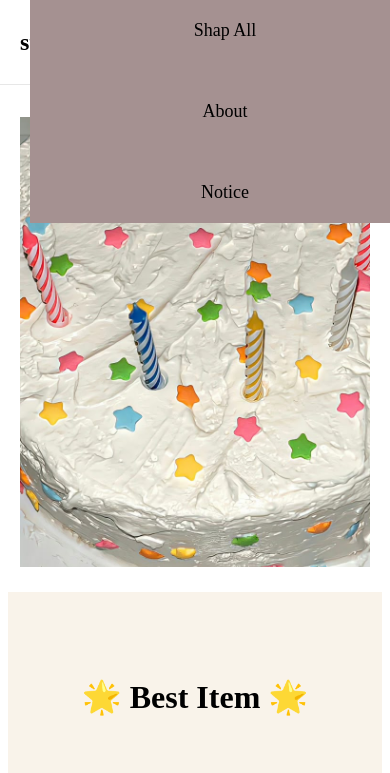
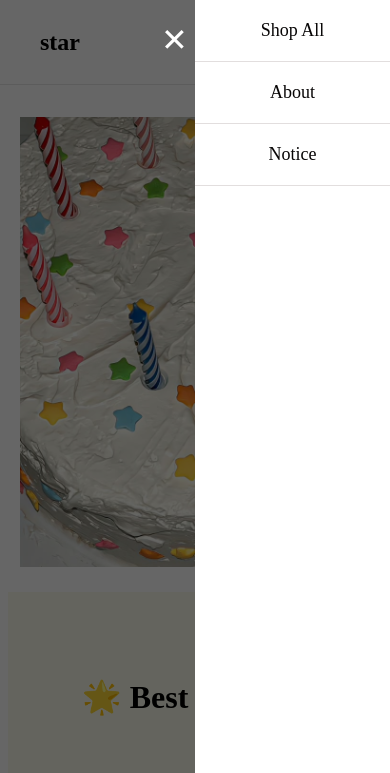
Before and after one commit to kjh27ss/star, a plain HTML site: page index.html in a window 390 px wide. Both pictures are taken after a click on the element 355 px from the left and 42 px from the top of the page. Shown: the top 773 px of the page. Drawn offline with nearby package versions, Linux system fonts and the light colour scheme.

Commit message:
menu, best-item 수정

```diff
--- a/css/index.css
+++ b/css/index.css
@@ -1,16 +1,3 @@
-.grid-container{
-    display: grid;
-    grid-template-columns: repeat(3, 1fr); /* 기본적으로 3열 */
-    gap: 20px;
-    padding: 20px;
-}
-
-.grid-item{
-    background: lightgray;
-    padding: 20px;
-    text-align: center;
-}
-
 header{
     position: fixed; /* 스크롤시에도 고정 */
     top: 0;
@@ -27,33 +14,35 @@ header{
 .logo{
     font-size: 24px;
     font-weight: bold;
-    margin-left: 20px;
+    margin-left: 40px;
+}
+.nav-links ul{
+    list-style: none;
+    margin: 0;
+    padding: 0;
+    display: flex;
+    justify-content: center;
 }
 
-.nav-links{
-    display: flex;
-    gap: 60px;
-    /* padding-left: 30px; */
-    margin-left: 30px;
-    /* border: 1px solid #333; */
+.nav-links li {
+    text-decoration: none;
+    font-size: 18px;
+    color: #080606;
+    padding: 20px 50px;
+}
+.menu-icon{
+    display: none;
+    margin-right: 40px;
 }
 
-.nav-links a {
-    text-decoration: none;
-    font-size: 18px;
-    color: #000;
-}
-
-.menu-icon{
+.close-btn{
     display: none;
-    /* border: 1px solid #333; */
-    margin-right: 20px;
 }
 
 .user-icon img, .cart-icon img{
     width: 30px;
     height: 30px;
-    margin-right: 20px;
+    margin-right: 40px;
 }
 
 body{
@@ -62,8 +51,6 @@ body{
     flex-direction: column;
     min-height: 100vh;
     text-align: center;
-    /* border: 1px solid #333; */
-    /* background-color: antiquewhite; */
 }
 
 /************** section **************/
@@ -83,11 +70,11 @@ body{
     background-position: center;
 }
 
-/* best-item */
+/************** best-item ***********/
 .best-item{
     padding: 60px 20px;
     text-align: center;
-    background-color: rgb(249, 243, 234);
+    background-color: rgb(250, 252, 237);
 }
 
 .best-item h2{
@@ -98,11 +85,13 @@ body{
 .slider-item{
     position: relative;
     overflow: hidden;
-    max-width: 1200px;
     margin: 0 auto;
+    max-height: 300px;
+
 }
 
 .slider{
+    /* flex: 1; */
     display: grid;
     grid-auto-flow: column;
     grid-auto-columns: calc(100% / 4); /* pc : 3개 */
@@ -113,7 +102,10 @@ body{
 
 .slide img{
     width: 100%;
-    height: 100%;
+    max-width: 300px;
+    height: auto;
+    aspect-ratio: 1 / 1; /* 가로 세로 비율 1:1 유지 */
+    object-fit: cover; /* 비율 깨짐 방지 */
     border-radius: 10px;
 }
 
@@ -127,8 +119,7 @@ body{
     cursor: pointer;
     background-color: transparent;
     font-size: 2em;
-    height: 25x;
-    z-index: 100;
+    z-index: 99;
 }
 
 .prev{
@@ -138,7 +129,7 @@ body{
 .next{
     right: 10px;
 }
-
+/* main */
 .main-item {
     position: relative;
     background-position: center;
@@ -170,15 +161,19 @@ body{
 footer{
     text-align: center;
     padding: 60px 0;
-    background-color: rgb(249, 243, 234);
+    background-color: rgb(250, 252, 237);
 }
-
 footer h2{
-    color: white;
+    color: rgb(152, 152, 150);
 }
 
 footer p{
-    color: rgb(150, 145, 145);
+    color: rgb(152, 152, 150);
+}
+
+.footer-icon ul{
+    display: flex;
+
 }
 
 
@@ -191,20 +186,70 @@ footer p{
     .nav-links{
         position: absolute;
         top: 0px;
-        right: -100%; /* 처음에는 화면 밖에 숨김 */
-        width: 100%;
-        background: #a59191;
-        flex-direction: column;
-        align-items: center;
-        padding: 20px 0;
-        transition: right 0.3s ease-in-out; /* 부드러운 애니메이션 */
+        right: 0;
+        width: 50%;
+        height: 100vh;
+        background: #fff;
+        transform: translateX(100%); /* 오른쪽 밖으로 숨김 */
+        transition: transform 0.3s ease-in-out;
+        z-index: 99;
     }
 
+    .nav-links ul{
+        margin: 0;
+        padding: 0;
+        display: flex;
+        flex-direction: column; /* 수직 */
+        text-align: center;
+    }
+    .nav-links li{
+        padding: 20px 0;
+        border-bottom:1px  solid #e2dede;
+        color: #080606;
+    }
+
+    .overlay{
+        position: fixed;
+        top: 0;
+        left: 0;
+        width: 100%;
+        height: 100%;
+        background: rgba(0,0,0,0.6);
+        pointer-events: none;
+        opacity: 0;
+        transition: opacity 0.3s ease;
+        z-index: 30;
+    }
+
+    .nav-links.active{
+        transform: translateX(0);
+    }
+
+    .nav-links.active ~ .overlay{
+        opacity: 1;
+        pointer-events: auto;
+    }
+    .nav-links.active .close-btn{
+        display: block;
+        cursor: pointer;
+        color: #fff;
+    }
     .menu-icon, .search-icon{
         display: block;
         cursor: pointer;
     }
 
+    .close-btn{
+        position: absolute;
+        top: 20px;
+        left: -40px;
+        font-size: 2rem;
+        color: #080606;
+        border: none;
+        background: none;
+        cursor: pointer;
+        z-index: 102;
+    }
     .user-icon{
         display: none;
     }
@@ -217,11 +262,6 @@ footer p{
     .search-icon img{
         width: 30px;
         height: 30px;
-    }
-
-    /* 메뉴가 열릴 때 적용할 클래스 */
-    .nav-open {
-        left: 0; /* 화면 안으로 슬라이드됨 */
     }
 
     .backg{
--- a/index.html
+++ b/index.html
@@ -15,18 +15,27 @@
 <body>
     <header>
         <div class="logo">star</div>
-        <nav class="nav-links">
-            <a href="#">Shap All</a>
-            <a href="#">About</a>
-            <a href="#">Notice</a>
+        <nav>
+            <div class="nav-links">
+                <button class="close-btn">✕</button>
+                <ul>
+                    <li><a href="#"></a>Shop All</li>
+                    <li><a href="#"></a>About</li>
+                    <li><a href="#"></a>Notice</li>
+                </ul>
+            </div>
+            <div class="overlay"></div>
+            <!-- <div class="close-icon">
+                <img src="images/close.png" alt="Close">
+            </div> -->
         </nav>
         <div class="user-icon">
             <img src="images/user.png" alt="User">
             <img src="images/cart.png" alt="Search">
-       </div>
-       <div class="menu-icon">
-        <img src="images/menu.png" alt="Menu">
-   </div>
+        </div>
+        <div class="menu-icon">
+            <img src="images/menu.png" alt="Menu">
+        </div>
     </header>
     <section class="backg">
         <div class="cake"></div>
@@ -42,6 +51,8 @@
                 <div class="slide"><img src="images/star03.jpg" alt="star01"></div>
                 <div class="slide"><img src="images/star01.jpg" alt="star01"></div>
                 <div class="slide"><img src="images/star01.jpg" alt="star01"></div>
+                <div class="slide"><img src="images/star01.jpg" alt="star01"></div>
+                <div class="slide"><img src="images/star01.jpg" alt="star01"></div>
             </div>
             <button class="next">&gt;</button>
         </div>
@@ -55,10 +66,12 @@
     </main>
     <footer>
         <h2>star</h2>
-        <div>
-            icon
-            icon
-            icon
+        <div class="footer-icon">
+            <ul>
+                <li><i class="fa-brands fa-facebook-f"></i></li>
+                <li><i class="fa-brands fa-x-twitter"></i></li>
+                <li><i class="fa-brands fa-instagram"></i></li>
+            </ul>
         </div>
         <p>이용약관 개인정보처리방침</p>
         <p>Copyright &copy;2025 star All rights reserved.</p>
@@ -67,17 +80,29 @@
 <script>
     const menuIcon = document.querySelector('.menu-icon');
     const navLinks = document.querySelector('.nav-links');
+    const overlay = document.querySelector('.overlay');
+    const closeBtn = document.querySelector('.close-btn');
 
     menuIcon.addEventListener('click', () => {
-        navLinks.classList.toggle('nav-open');
+        navLinks.classList.toggle('active');
     });
 
+    overlay.addEventListener('click', () => {
+        navLinks.classList.remove('active');
+    });
+
+    closeBtn.addEventListener('click', () => {
+        navLinks.classList.remove('active');
+    });
+
+    // Best Item
     const slider = document.querySelector('.slider');
     const prevBtn = document.querySelector('.prev');
     const nextBtn = document.querySelector('.next');
 
     let currentIndex = 0;
     const slideCount = document.querySelectorAll('.slide').length;
+    // const slideCount = slider.length;
 
     function moveSlide() {
     const slideWidth = slider.clientWidth / getVisibleSlideCount();
@@ -94,7 +119,7 @@
     if (currentIndex < slideCount - getVisibleSlideCount()) {
         currentIndex++;
     } else {
-        currentIndex = 0; // 처음으로
+        // currentIndex = 0; // 처음으로
     }
     moveSlide();
     });
@@ -103,20 +128,12 @@
     if (currentIndex > 0) {
         currentIndex--;
     } else {
-        currentIndex = slideCount - getVisibleSlideCount(); // 끝으로
+
     }
     moveSlide();
     });
 
     window.addEventListener('resize', moveSlide); // 반응형 대응
 
-
-    // const bg = document.querySelector('.main01 .bg');
-
-    // window.addEventListener('scroll', () => {
-    //     const scroll = window.scrollY;
-    //     bg.style.transform = `translateY(${scrollY * 0.3}px)`;
-    // })
-
 </script>
 </html>
```
Also changed, not shown: images/close.png (added), images/starimg.jpg (deleted).
